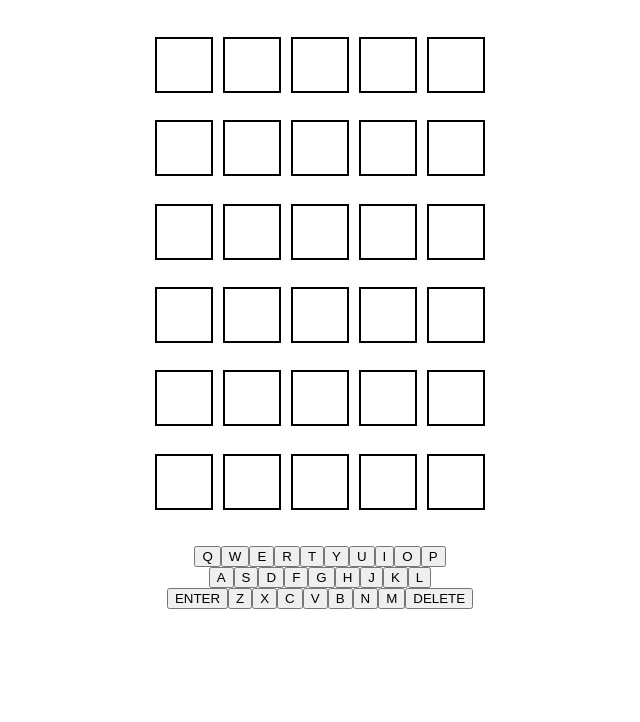
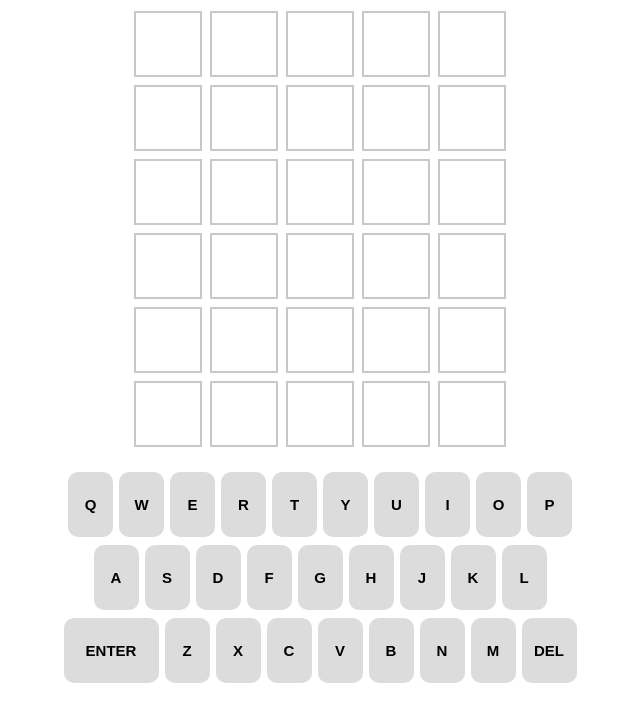
Before and after one commit to karl1217/Wordle-Clone, a plain HTML site: page index.html in a window 1280 px wide. Shown: the part 68-790 px from the top of the page, without its empty margins (320-960 px from the left). Drawn offline with Linux system fonts and the light colour scheme.

Commit message:
Enlarged text boxes and styled keyboard

```diff
--- a/index.html
+++ b/index.html
@@ -118,38 +118,38 @@
     <div class="keyboard-position">
         <div class="keyboard">
             <div class="first-row-keyboard">
-                <button id="q">Q</button>
-                <button id="w">W</button>
-                <button id="e">E</button>
-                <button id="r">R</button>
-                <button id="t">T</button>
-                <button id="y">Y</button>
-                <button id="u">U</button>
-                <button id="i">I</button>
-                <button id="o">O</button>
-                <button id="p">P</button>
+                <button class="key" id="q">Q</button>
+                <button class="key" id="w">W</button>
+                <button class="key" id="e">E</button>
+                <button class="key" id="r">R</button>
+                <button class="key" id="t">T</button>
+                <button class="key" id="y">Y</button>
+                <button class="key" id="u">U</button>
+                <button class="key" id="i">I</button>
+                <button class="key" id="o">O</button>
+                <button class="key" id="p">P</button>
             </div>
             <div class="second-row-keyboard">
-                <button id="a">A</button>
-                <button id="s">S</button>
-                <button id="d">D</button>
-                <button id="f">F</button>
-                <button id="g">G</button>
-                <button id="h">H</button>
-                <button id="j">J</button>
-                <button id="k">K</button>
-                <button id="l">L</button>
+                <button class="key" id="a">A</button>
+                <button class="key" id="s">S</button>
+                <button class="key" id="d">D</button>
+                <button class="key" id="f">F</button>
+                <button class="key" id="g">G</button>
+                <button class="key" id="h">H</button>
+                <button class="key" id="j">J</button>
+                <button class="key" id="k">K</button>
+                <button class="key" id="l">L</button>
             </div>
             <div class="third-row-keyboard">
-                <button id="enter">ENTER</button>
-                <button id="z">Z</button>
-                <button id="x">X</button>
-                <button id="c">C</button>
-                <button id="v">V</button>
-                <button id="b">B</button>
-                <button id="n">N</button>
-                <button id="m">M</button>
-                <button id="delete">DELETE</button>
+                <button class="key" id="enter">ENTER</button>
+                <button class="key" id="z">Z</button>
+                <button class="key" id="x">X</button>
+                <button class="key" id="c">C</button>
+                <button class="key" id="v">V</button>
+                <button class="key" id="b">B</button>
+                <button class="key" id="n">N</button>
+                <button class="key" id="m">M</button>
+                <button class="key" id="delete">DEL</button>
             </div>
         </div>
     </div>
--- a/styles.css
+++ b/styles.css
@@ -1,14 +1,14 @@
 .grid-position {
     display: flex;
     justify-content: center;
-    margin-top: 30px;
+    margin-top: 10px;
 }
 
 .grid {
     display: flex;
     flex-direction: column;
     align-items: center;
-    height: 500px;
+    height: 450px;
     width: 400px;
 }
 
@@ -22,18 +22,14 @@
 .row-1, .row-2, .row-3, .row-4, .row-5, .row-6 {
     display: flex;
     flex-direction: row;
-    flex-grow: 1;
     justify-content: center;
-    height: 60px;
-    width: 400px;
-    margin: 5px;
 }
 
 .text-box {
-    width: 50px;
-    height: 50px;
-    border: solid 2px black;
-    margin: 5px;
+    width: 60px;
+    height: 60px;
+    border: solid 2px rgb(200, 200, 200);
+    margin: 4px;
     font-size: 35px;
     text-align: center;
     font-weight: bold;
@@ -50,9 +46,32 @@
     justify-content: center;
     width: 700px;
     height: 100px;
+    margin-top: 70px;
 }
 
 .first-row-keyboard, .second-row-keyboard, .third-row-keyboard {
     display: flex;
     justify-content: center;
+    margin: 2px;
 }
+
+.key {
+    border: none;
+    width: 45px;
+    height: 65px;
+    margin: 2px;
+    border-radius: 10px;
+    margin-left: 3px;
+    margin-right: 3px;
+    background-color: rgb(220, 220, 220);
+    font-weight: bold;
+    font-size: 15px;
+}
+
+#enter {
+    width: 95px;
+}
+
+#delete {
+    width: 55px;
+}
```
